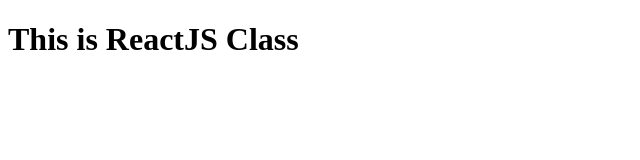
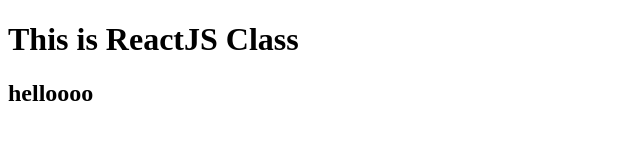
Before and after one commit to pravinpb/fullstack, a plain HTML site: page index.html in a window 1280 px wide. Shown: the whole page, without its empty margins (0-640 px from the left). Drawn offline with Linux system fonts and the light colour scheme.

Commit message:
test vishnu

```diff
--- a/index.html
+++ b/index.html
@@ -7,5 +7,6 @@
 </head>
 <body>
     <h1>This is ReactJS Class</h1>
+    <h2>helloooo</h2>
 </body>
 </html>
```
